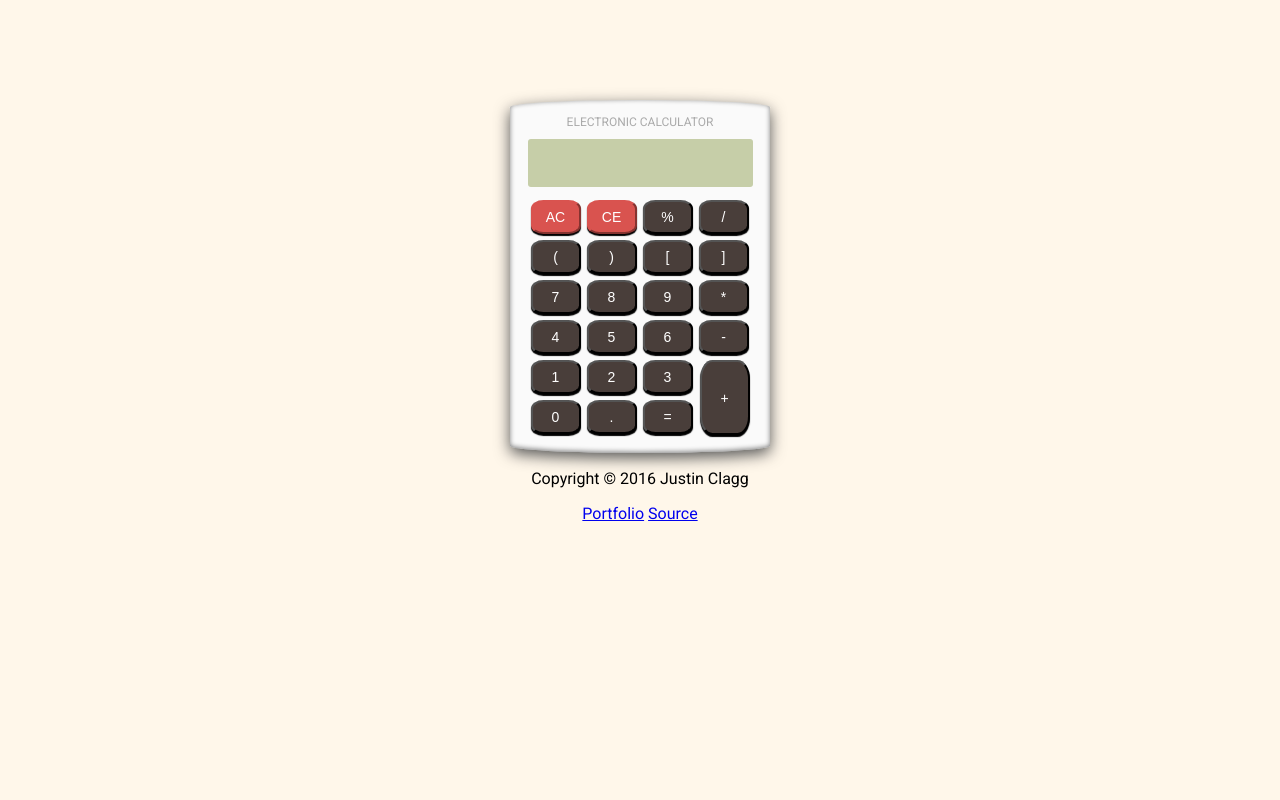
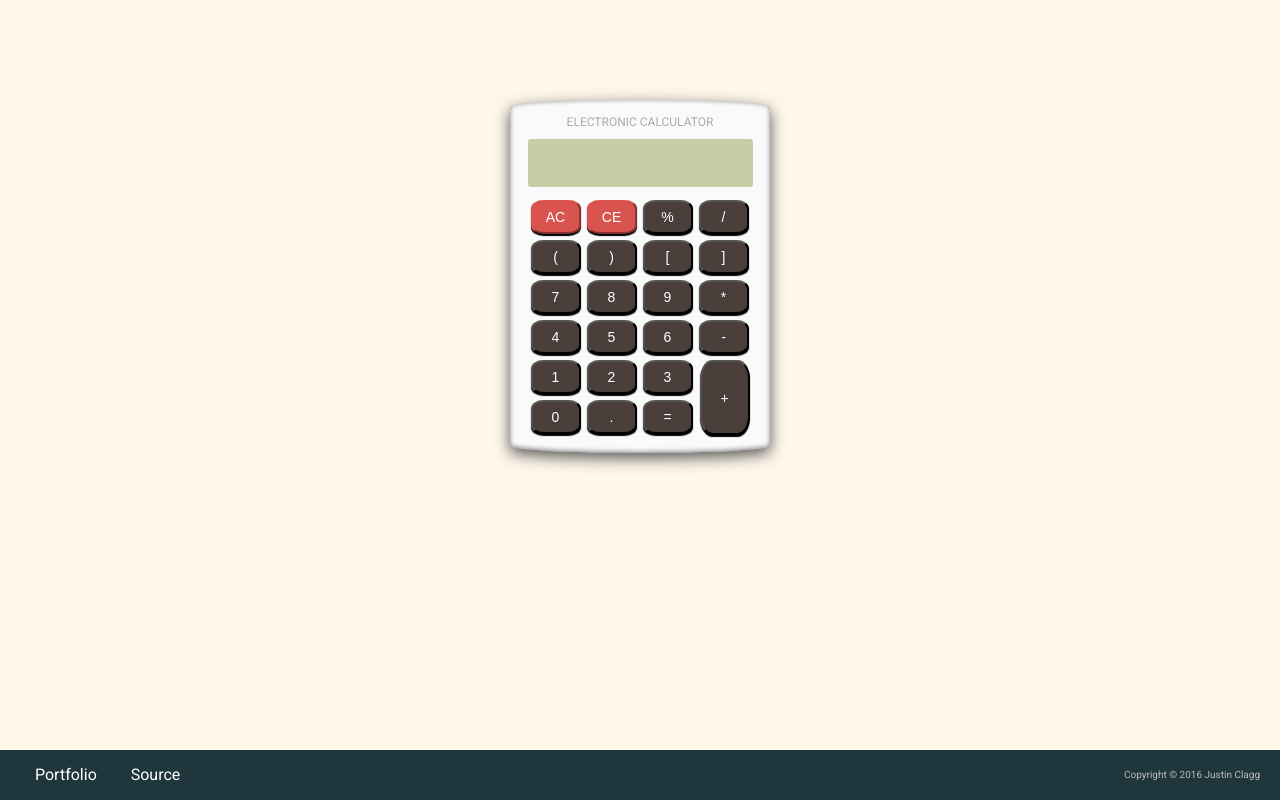
Before and after one commit to justinclagg/calculator, a plain HTML site: page index.html in a window 1280 px wide. Drawn offline with Linux system fonts and the light colour scheme.

Commit message:
added footer css

```diff
--- a/index.html
+++ b/index.html
@@ -1,14 +1,14 @@
 <!DOCTYPE html>
 <html lang="en">
 <head>
-	<title>Calculator</title>
+	<title>Justin Clagg | Calculator</title>
 	<meta charset="UTF-8">
 	<meta name="viewport" content="width=device-width, initial-scale=1">
 	<meta name="description" content="A simple calculator designed in CSS.">
 	<meta name="author" content="Justin Clagg">
 	<link href="https://fonts.googleapis.com/css?family=Roboto" rel="stylesheet" type="text/css">
 	<link rel="stylesheet" type="text/css" href="./styles.css">
-	<link rel="stylesheet" type="text/css" href="../justinclagg.github.io/assets/css/project-footer.css">
+	<link rel="stylesheet" type="text/css" href="./project-footer.css">
 	<script type="text/javascript" src="./script.js" defer></script>
 </head>
 <body>
--- /dev/null
+++ b/project-footer.css
@@ -0,0 +1,43 @@
+
+body {
+	height: 100%;
+	margin-bottom: 50px;
+}
+
+.project-footer {
+	position: fixed;
+	height: 50px;
+	line-height: 50px;
+	bottom: 0;
+	left: 0;
+	right: 0;
+	padding: 0px 20px;
+	background-color: #1F363D;
+	font-size: 16px;
+	text-align: left;
+}
+
+.project-footer > p {
+	float: right;
+	margin: 0;
+	color: #BBB;
+	font-size: 10px;
+}
+
+.project-footer > a {
+	padding: 0px 15px;
+	color: #FFF;
+	text-decoration: none;
+}
+
+.project-footer > a:hover {
+	text-decoration: none;
+	color: #FFF;
+}
+
+@media only screen and (max-width: 400px) {
+	body > .project-footer > a {
+		padding: 0px 7px;
+		font-size: 14px;
+	}
+}
```
